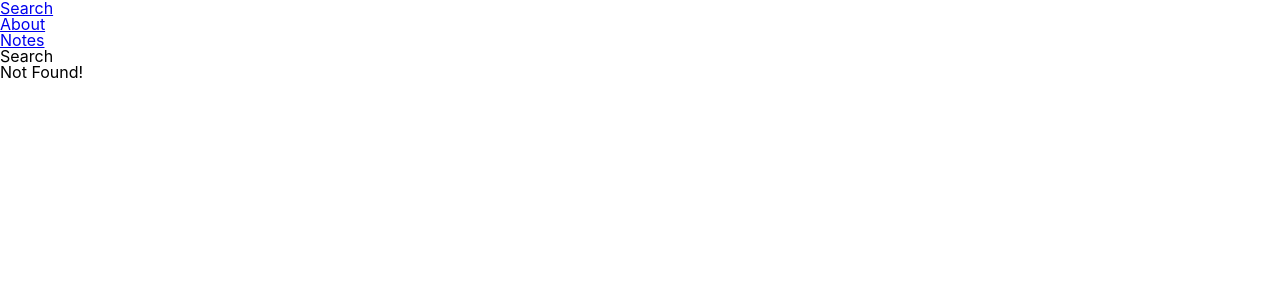
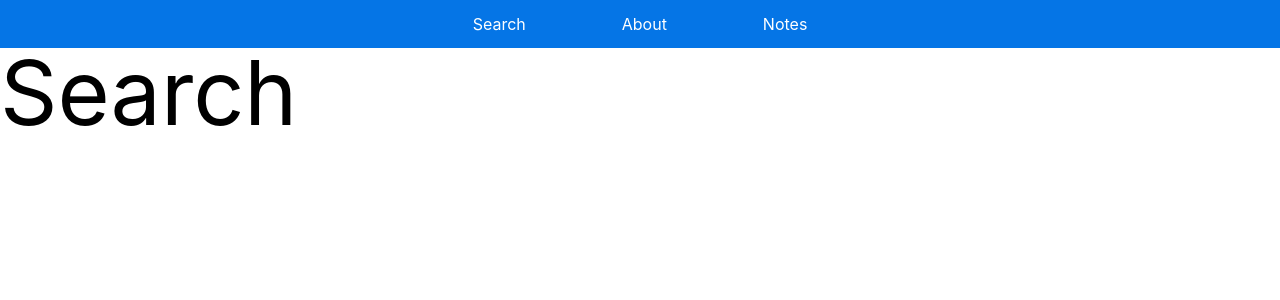
Before and after one commit to leo-generali/college-checklist, a React (Create React App) app: page / in a window 1280 px wide. Before the commit this address had no page. Shown: the top 300 px of the page. Built offline with nearby package versions, Linux system fonts and the light colour scheme.

Commit message:
Create header

```diff
--- a/src/components/App/App.js
+++ b/src/components/App/App.js
@@ -16,17 +16,17 @@ class App extends Component {
   render() {
     return (
       <Router >
-        <div className="App">
-          <ul>
-            <li><Link to="/">Search</Link></li>
-            <li><Link to="/about">About</Link></li>
-            <li><Link to="/notes">Notes</Link></li>
-
+        <div className="app">
+          <ul className="header">
+            <li className="header--item">
+              <Link className="header--item__link" activeClassName="active" to="/">Search</Link>
+            </li>
+            <li className="header--item"><Link className="header--item__link" to="/about">About</Link></li>
+            <li className="header--item"><Link className="header--item__link" to="/notes">Notes</Link></li>
+          </ul>
             <Route exact path="/" component={Search} />
             <Route path="/about" component={About} />
             <Route path="/notes" component={Notes} />
-            <Route path="/*" component={NotFound} />
-          </ul>
         </div>
       </Router>
     );
--- a/src/components/styles/app.css
+++ b/src/components/styles/app.css
@@ -1,6 +1,31 @@
-.App {
+.app {
   font-family: -apple-system, BlinkMacSystemFont,
     "Segoe UI", "Roboto", "Oxygen",
     "Ubuntu", "Cantarell", "Fira Sans",
     "Droid Sans", "Helvetica Neue", sans-serif;
-  }
+}
+
+.header {
+  display: flex;
+  justify-content: center;
+
+  background: #0575e6;
+}
+
+.header--item {
+  display: flex;
+  justify-content: center;
+  align-items: center;
+
+  color: white;
+}
+
+.acive {
+  color: red;
+}
+
+.header--item__link{
+  color: white;
+  text-decoration: none;
+  padding: 1rem 3rem;
+}
--- a/src/components/styles/reset.css
+++ b/src/components/styles/reset.css
@@ -19,7 +19,6 @@ time, mark, audio, video {
   margin: 0;
   padding: 0;
   border: 0;
-  font-size: 100%;
   font: inherit;
   vertical-align: baseline;
 }
@@ -30,6 +29,7 @@ footer, header, hgroup, menu, nav, section {
 }
 body {
   line-height: 1;
+  font-size: 62.5%;
 }
 ol, ul {
   list-style: none;
@@ -46,3 +46,11 @@ table {
   border-collapse: collapse;
   border-spacing: 0;
 }
+
+h1 {font-size: 5.6rem}
+h2 {font-size: 4.8rem}
+h3 {font-size: 4.0rem}
+h4 {font-size: 3rem}
+h5 {font-size: 2rem}
+p  {font-size: 1rem}
+a  {font-size: 1rem}
```
Also changed, not shown: src/palette.scss (added, +15 -0 lines).
